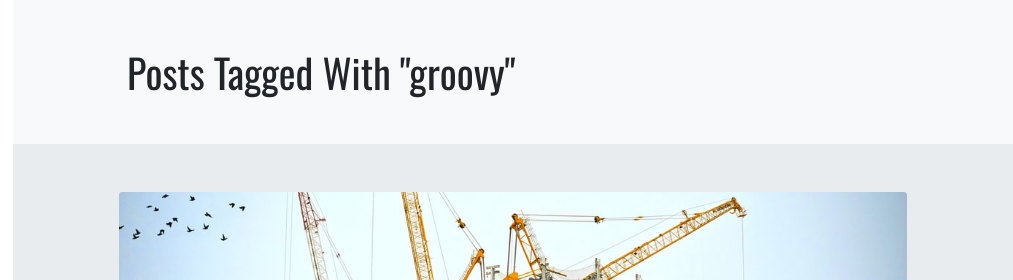
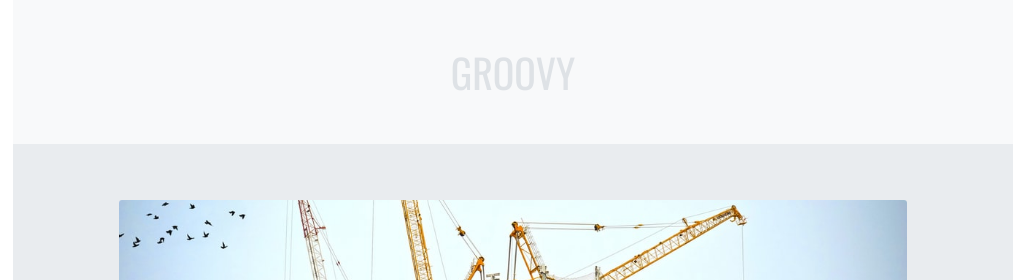
Before and after one commit to budjb/budjb-dev, a Gatsby site: page /tags/groovy in a window 1280 px wide. Shown: the top 280 px of the page, 267-1280 px from the left. Built offline with nearby package versions, Linux system fonts and the light colour scheme; Gatsby itself is replaced by a stand-in of ours.

Commit message:
Change tagged index header.

```diff
--- a/src/templates/tagged-blog-index.js
+++ b/src/templates/tagged-blog-index.js
@@ -23,7 +23,7 @@ const BlogIndex = ({ data, location, pageContext }) => {
     <Layout location={location} title={siteTitle}>
       <SEO title="Home" />
       <header className="bg-light">
-        <h1 className="limited-content-width py-3 py-lg-5 px-2 px-lg-4">Posts Tagged With "{tagName}"</h1>
+        <h1 className="py-3 py-lg-5 px-2 px-lg-4 text-center text-gray-300 text-uppercase">{tagName}</h1>
       </header>
 
       <section class=" blog-list limited-content-width py-3 py-lg-5 px-lg-3">
```
